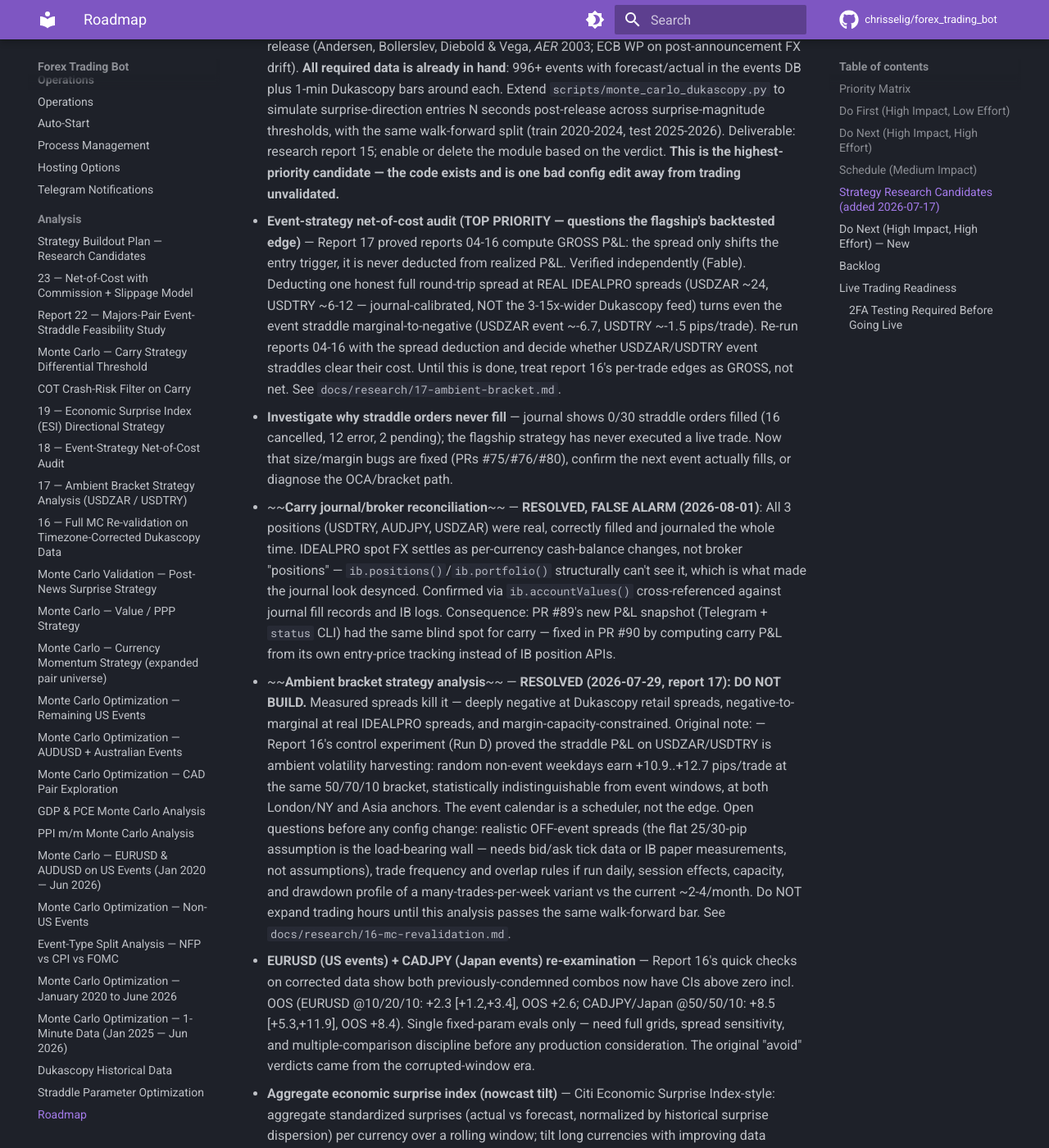
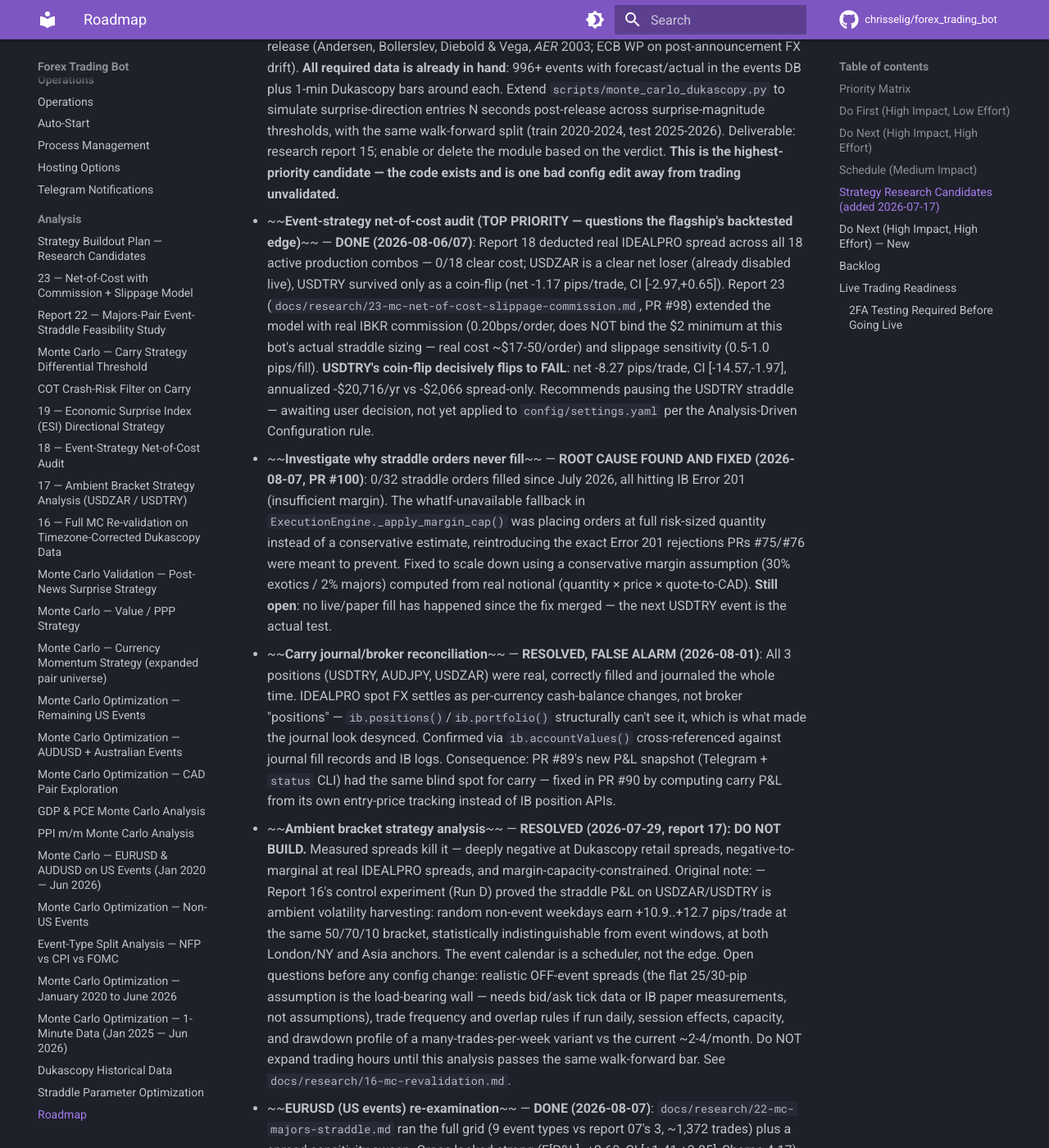
Before and after one commit to chrisselig/forex_trading_bot, an MkDocs documentation site: the page built from docs/research/todo.md, in a window 1280 px wide and 1400 px high, scrolled down 5390 px. Shown: the whole window at 82% size. Built offline with MkDocs 1.6.1 and Material for MkDocs 9.7.7, drawn with Linux system fonts in a browser that asks for light colours; comment, search, counter and statistics services are not loaded; some of the changed text lies outside the part shown.

```diff
--- a/docs/research/todo.md
+++ b/docs/research/todo.md
@@ -61,11 +61,12 @@
 Quant/fundamental strategies not yet on the roadmap, ordered by fit with existing data and infrastructure. Pure technical-analysis approaches (MA crossovers, chart patterns) and grid/martingale sizing schemes are deliberately excluded — no quantitative edge or unbounded risk. Triangular/latency arbitrage excluded as non-viable at retail latency.
 
 - ~~**MC-validate the existing SurpriseStrategy (post-news directional drift)**~~ — **RESOLVED NEGATIVE (2026-07-21)**: `docs/research/15-mc-surprise.md` — all 36 grid cells fail (both surprise definitions); all 30 computable walk-forward OOS results negative; FOMC effectively untradeable (2/53 decisions had nonzero surprise). Verdict: remove `surprise.py`. Original item: `strategy/surprise.py` was already built (trades the direction of a data surprise post-release, `surprise_threshold_pct: 10`, TP/SL 25/15) but has **never been MC/walk-forward validated** — no research report covers it, unlike every other active strategy. The academic base is solid: news surprises produce directional drift that persists minutes-to-hours after release (Andersen, Bollerslev, Diebold & Vega, *AER* 2003; ECB WP on post-announcement FX drift). **All required data is already in hand**: 996+ events with forecast/actual in the events DB plus 1-min Dukascopy bars around each. Extend `scripts/monte_carlo_dukascopy.py` to simulate surprise-direction entries N seconds post-release across surprise-magnitude thresholds, with the same walk-forward split (train 2020-2024, test 2025-2026). Deliverable: research report 15; enable or delete the module based on the verdict. **This is the highest-priority candidate — the code exists and is one bad config edit away from trading unvalidated.**
-- **Event-strategy net-of-cost audit (TOP PRIORITY — questions the flagship's backtested edge)** — Report 17 proved reports 04-16 compute GROSS P&L: the spread only shifts the entry trigger, it is never deducted from realized P&L. Verified independently (Fable). Deducting one honest full round-trip spread at REAL IDEALPRO spreads (USDZAR ~24, USDTRY ~6-12 — journal-calibrated, NOT the 3-15x-wider Dukascopy feed) turns even the event straddle marginal-to-negative (USDZAR event ~-6.7, USDTRY ~-1.5 pips/trade). Re-run reports 04-16 with the spread deduction and decide whether USDZAR/USDTRY event straddles clear their cost. Until this is done, treat report 16's per-trade edges as GROSS, not net. See `docs/research/17-ambient-bracket.md`.
-- **Investigate why straddle orders never fill** — journal shows 0/30 straddle orders filled (16 cancelled, 12 error, 2 pending); the flagship strategy has never executed a live trade. Now that size/margin bugs are fixed (PRs #75/#76/#80), confirm the next event actually fills, or diagnose the OCA/bracket path.
+- ~~**Event-strategy net-of-cost audit (TOP PRIORITY — questions the flagship's backtested edge)**~~ — **DONE (2026-08-06/07)**: Report 18 deducted real IDEALPRO spread across all 18 active production combos — 0/18 clear cost; USDZAR is a clear net loser (already disabled live), USDTRY survived only as a coin-flip (net -1.17 pips/trade, CI [-2.97,+0.65]). Report 23 (`docs/research/23-mc-net-of-cost-slippage-commission.md`, PR #98) extended the model with real IBKR commission (0.20bps/order, does NOT bind the $2 minimum at this bot's actual straddle sizing — real cost ~$17-50/order) and slippage sensitivity (0.5-1.0 pips/fill). **USDTRY's coin-flip decisively flips to FAIL**: net -8.27 pips/trade, CI [-14.57,-1.97], annualized -$20,716/yr vs -$2,066 spread-only. Recommends pausing the USDTRY straddle — awaiting user decision, not yet applied to `config/settings.yaml` per the Analysis-Driven Configuration rule.
+- ~~**Investigate why straddle orders never fill**~~ — **ROOT CAUSE FOUND AND FIXED (2026-08-07, PR #100)**: 0/32 straddle orders filled since July 2026, all hitting IB Error 201 (insufficient margin). The whatIf-unavailable fallback in `ExecutionEngine._apply_margin_cap()` was placing orders at full risk-sized quantity instead of a conservative estimate, reintroducing the exact Error 201 rejections PRs #75/#76 were meant to prevent. Fixed to scale down using a conservative margin assumption (30% exotics / 2% majors) computed from real notional (quantity × price × quote-to-CAD). **Still open**: no live/paper fill has happened since the fix merged — the next USDTRY event is the actual test.
 - ~~**Carry journal/broker reconciliation**~~ — **RESOLVED, FALSE ALARM (2026-08-01)**: All 3 positions (USDTRY, AUDJPY, USDZAR) were real, correctly filled and journaled the whole time. IDEALPRO spot FX settles as per-currency cash-balance changes, not broker "positions" — `ib.positions()`/`ib.portfolio()` structurally can't see it, which is what made the journal look desynced. Confirmed via `ib.accountValues()` cross-referenced against journal fill records and IB logs. Consequence: PR #89's new P&L snapshot (Telegram + `status` CLI) had the same blind spot for carry — fixed in PR #90 by computing carry P&L from its own entry-price tracking instead of IB position APIs.
 - ~~**Ambient bracket strategy analysis**~~ — **RESOLVED (2026-07-29, report 17): DO NOT BUILD.** Measured spreads kill it — deeply negative at Dukascopy retail spreads, negative-to-marginal at real IDEALPRO spreads, and margin-capacity-constrained. Original note: — Report 16's control experiment (Run D) proved the straddle P&L on USDZAR/USDTRY is ambient volatility harvesting: random non-event weekdays earn +10.9..+12.7 pips/trade at the same 50/70/10 bracket, statistically indistinguishable from event windows, at both London/NY and Asia anchors. The event calendar is a scheduler, not the edge. Open questions before any config change: realistic OFF-event spreads (the flat 25/30-pip assumption is the load-bearing wall — needs bid/ask tick data or IB paper measurements, not assumptions), trade frequency and overlap rules if run daily, session effects, capacity, and drawdown profile of a many-trades-per-week variant vs the current ~2-4/month. Do NOT expand trading hours until this analysis passes the same walk-forward bar. See `docs/research/16-mc-revalidation.md`.
-- **EURUSD (US events) + CADJPY (Japan events) re-examination** — Report 16's quick checks on corrected data show both previously-condemned combos now have CIs above zero incl. OOS (EURUSD @10/20/10: +2.3 [+1.2,+3.4], OOS +2.6; CADJPY/Japan @50/50/10: +8.5 [+5.3,+11.9], OOS +8.4). Single fixed-param evals only — need full grids, spread sensitivity, and multiple-comparison discipline before any production consideration. The original "avoid" verdicts came from the corrupted-window era.
+- ~~**EURUSD (US events) re-examination**~~ — **DONE (2026-08-07)**: `docs/research/22-mc-majors-straddle.md` ran the full grid (9 event types vs report 07's 3, ~1,372 trades) plus a spread sensitivity sweep. Gross looked strong (E[P&L]=+2.60, CI [+1.41,+3.85], Sharpe 4.17) but net at a realistic 1.5-pip spread collapses to CI spanning zero (+1.10, [-0.09,+2.35]) — the gross-to-net transition erases ~58% of the edge. Also ran USDJPY (never tested on US events before): gross looked equally strong but walk-forward OOS turned decisively negative (net Sharpe -0.89), the same IS-overfitting pattern seen in report 21. Neither pair recommended; no real IDEALPRO spread sample exists for either (unlike USDZAR/USDTRY), so that would be a prerequisite before any reconsideration.
+- **CADJPY (Japan events) re-examination** — still open. Report 16's quick check (CADJPY/Japan @50/50/10: +8.5 [+5.3,+11.9], OOS +8.4) was a single fixed-param eval; report 10's deeper CAD-pair dive already found CADJPY/Japan borderline (OOS=+17.9 but N=7, tiny edge ~+1.2 pips/trade that never clears significance at extended OOS). Needs the same full-grid + spread-sensitivity treatment report 22 just gave EURUSD/USDJPY before any production consideration.
 - **Aggregate economic surprise index (nowcast tilt)** — Citi Economic Surprise Index-style: aggregate standardized surprises (actual vs forecast, normalized by historical surprise dispersion) per currency over a rolling window; tilt long currencies with improving data momentum, short deteriorating ones, rebalance weekly. Documented predictive content for FX over days-to-weeks horizons. **Unique fit**: the events DB already stores forecast/actual/previous for 6 countries' releases — the index can be built entirely from data the bot already collects, no new sources. Research needed: window length, normalization, whether the signal survives on the tradeable pair set (USDZAR/USDTRY/AUDUSD/USDJPY), correlation with the carry book.
 - **Month-end / London 4 PM fix rebalancing flows** — Institutional portfolio rebalancing concentrates around the WM/Reuters 4 PM London fix, strongest at month-end: documented pre-fix drift and post-fix reversal (Melvin & Prins, *JIMF* 2015; Evans, *RFS* 2018; the 2013-2015 fix-manipulation scandal exists precisely because these flows are real). Calendar-driven and quantitative — same operational shape as the event bot (known timestamp, short holding window). Testable directly on existing 1-min Dukascopy data for majors (AUDUSD, USDJPY, USDCAD). Research needed: does the effect survive spreads at retail size, month-end vs every-day fix, equity-market-performance conditioning (rebalancing direction follows relative equity/bond moves).
 - **Commodity terms-of-trade signal for commodity currencies** — "Commodity currencies" (AUD, CAD, NZD, ZAR) co-move with their export baskets; commodity-price momentum leads the currency at short horizons (Chen & Rogoff, *JIE* 2003; Ferraro, Rogoff & Rossi, *JIMF* 2015 — daily oil→CAD predictability). Signal: daily commodity index momentum (gold/iron ore→AUD, oil→CAD, platinum/gold→ZAR) → directional tilt, days-to-weeks holding. Data free via FRED/stooq. Fundamental, not TA — it's a terms-of-trade cash-flow argument. Research needed: which basket per currency, horizon sweep, overlap with carry (ZAR appears in both books).
```
Also changed, not shown: 2 other files.
